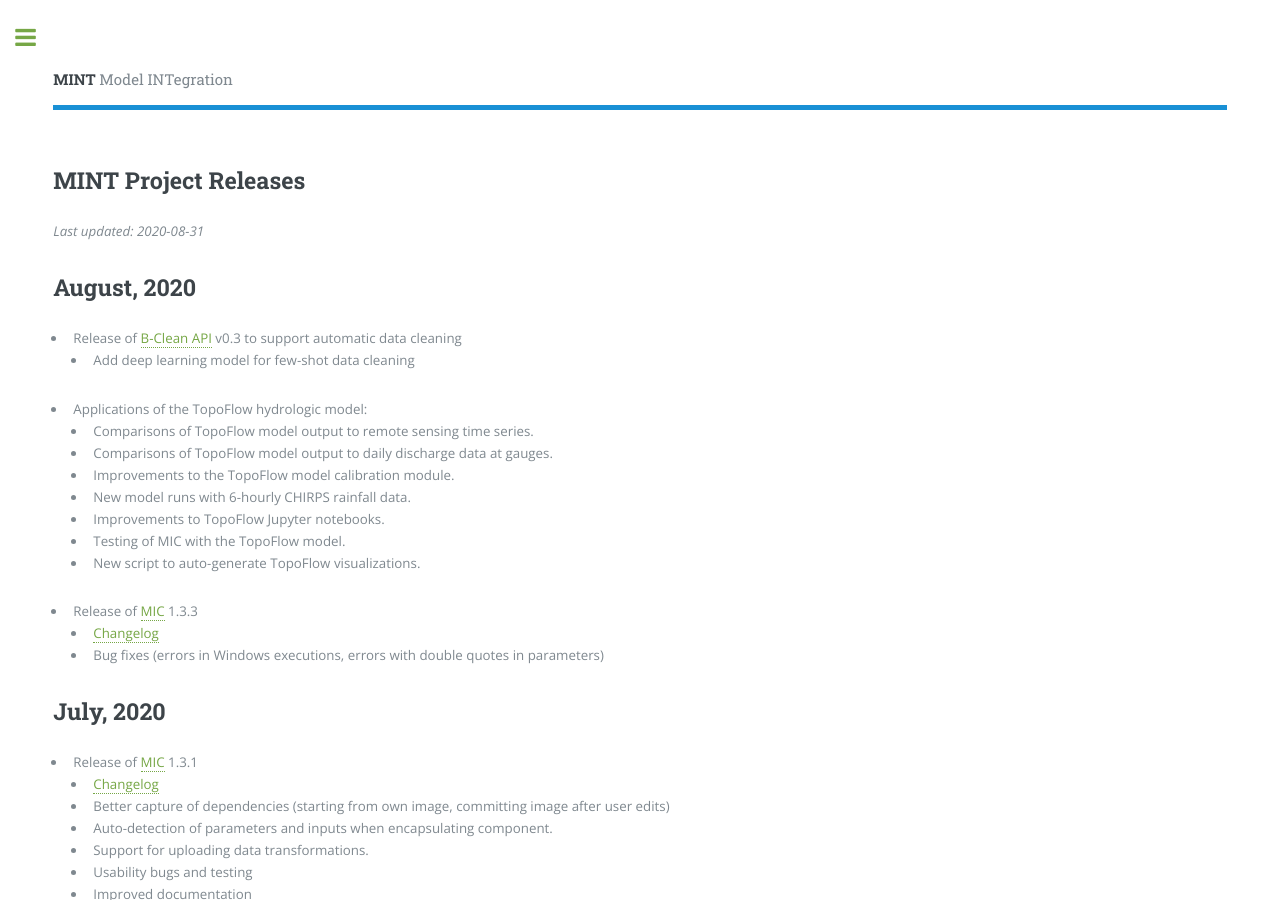
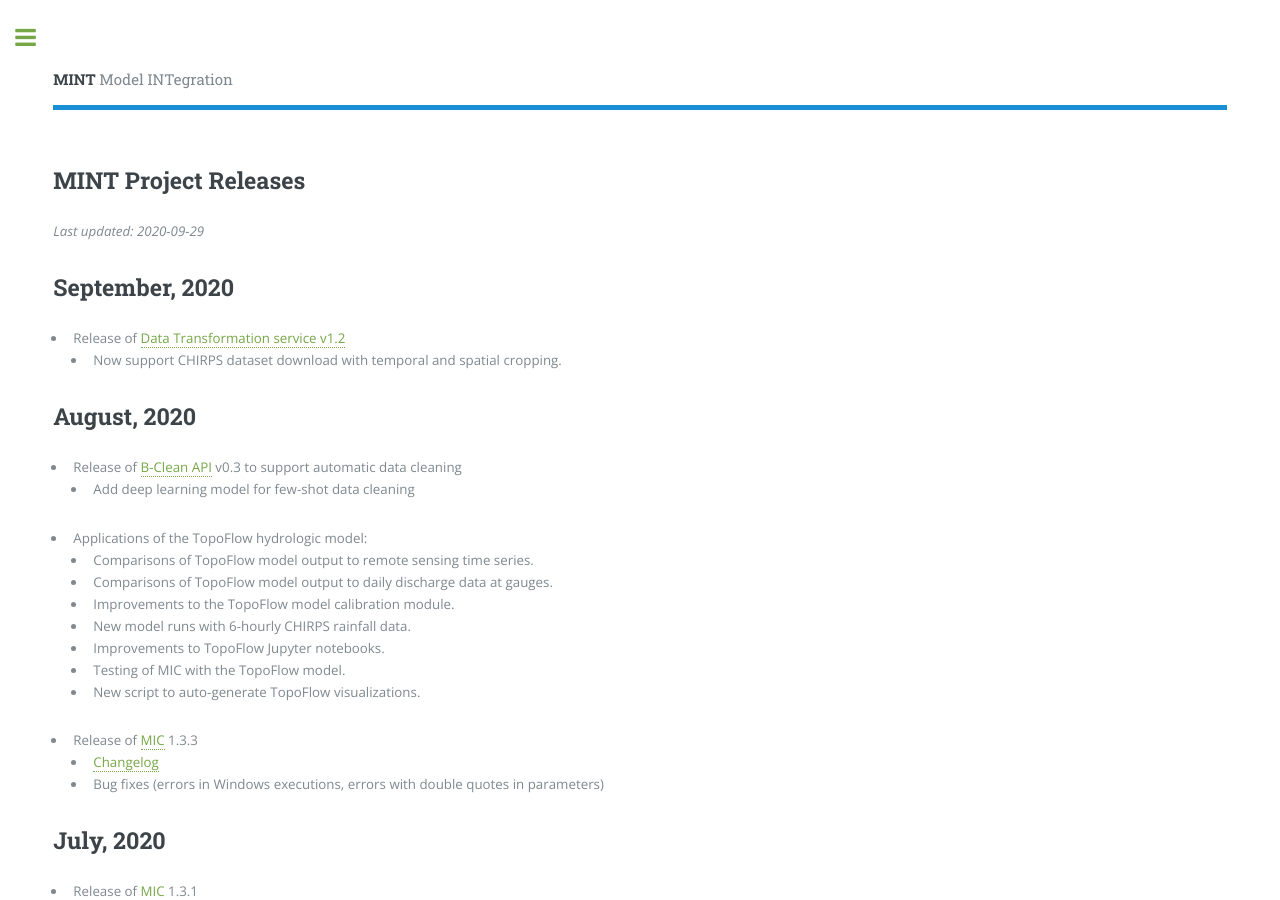
Before and after one commit to KnowledgeCaptureAndDiscovery/MINT, a Jekyll site: the page built from releases.md, in a window 1280 px wide and 900 px high. Built offline with Jekyll 4.4.1, drawn with Linux system fonts in a browser that asks for light colours.

Commit message:
Update releases.md

```diff
--- a/releases.md
+++ b/releases.md
@@ -3,7 +3,11 @@
 title: MINT Project Releases
 ---
 
-*Last updated: 2020-08-31*
+*Last updated: 2020-09-29*
+
+## September, 2020
+ * Release of [Data Transformation service v1.2]({{ '/products/data/' | absolute_url }}#transformation-services)
+   * Now support CHIRPS dataset download with temporal and spatial cropping.
 
 ## August, 2020
 * Release of [B-Clean API](https://github.com/mintproject/byod-cleaning-api/tree/v0.3) v0.3 to support automatic data cleaning
```
